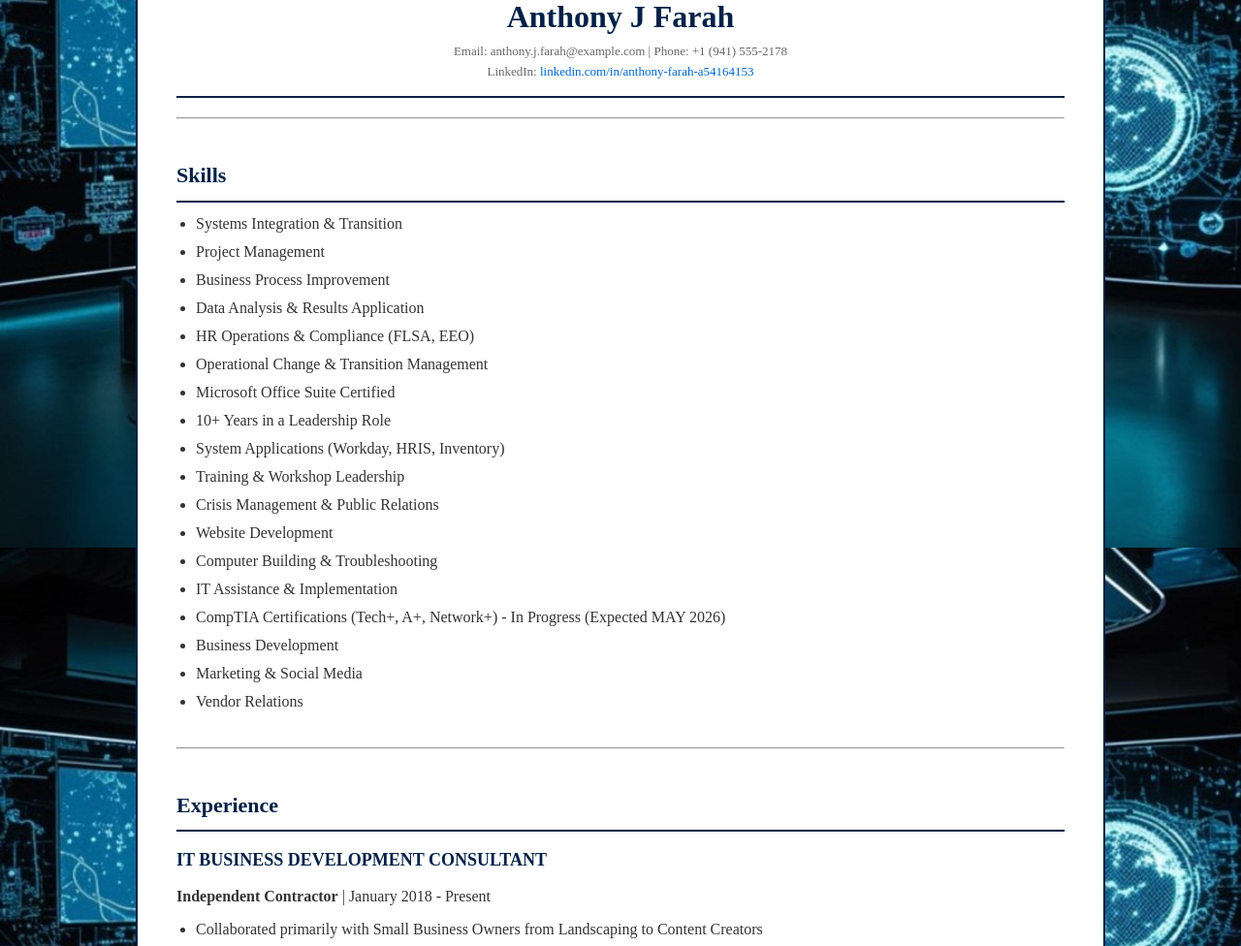
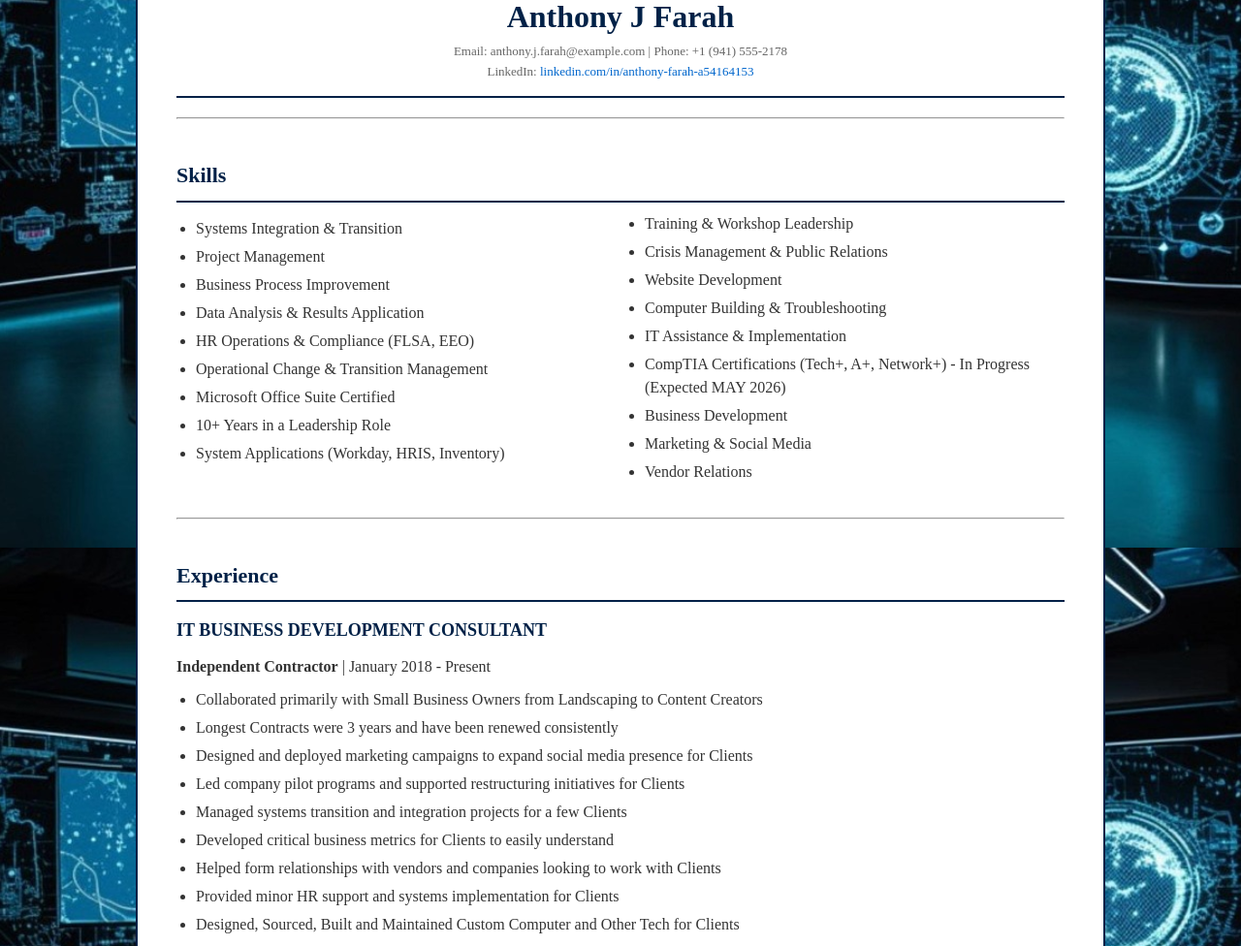
Before and after one commit to Graves217/Farah-SCF-Project-Site, a PHP site: page /resume.htm in a window 1280 px wide. Shown: the part 235-1211 px from the top of the page at 97% size. Run offline with PHP 8.4, Linux system fonts and the light colour scheme.

Commit message:
Add two-column layout for skills section
Co-authored-by: Graves217 <260338615+Graves217@users.noreply.github.com>

```diff
--- a/farah-scf.css
+++ b/farah-scf.css
@@ -149,6 +149,12 @@ section h2 {
     border-bottom: 2px solid var(--border-color);
 }
 
+/* Skills Section Two-Column Layout */
+#skills ul {
+    column-count: 2;
+    column-gap: 30px;
+}
+
 /* Social Section Styles */
 #social {
     background-color: #f0f0f0;
```
